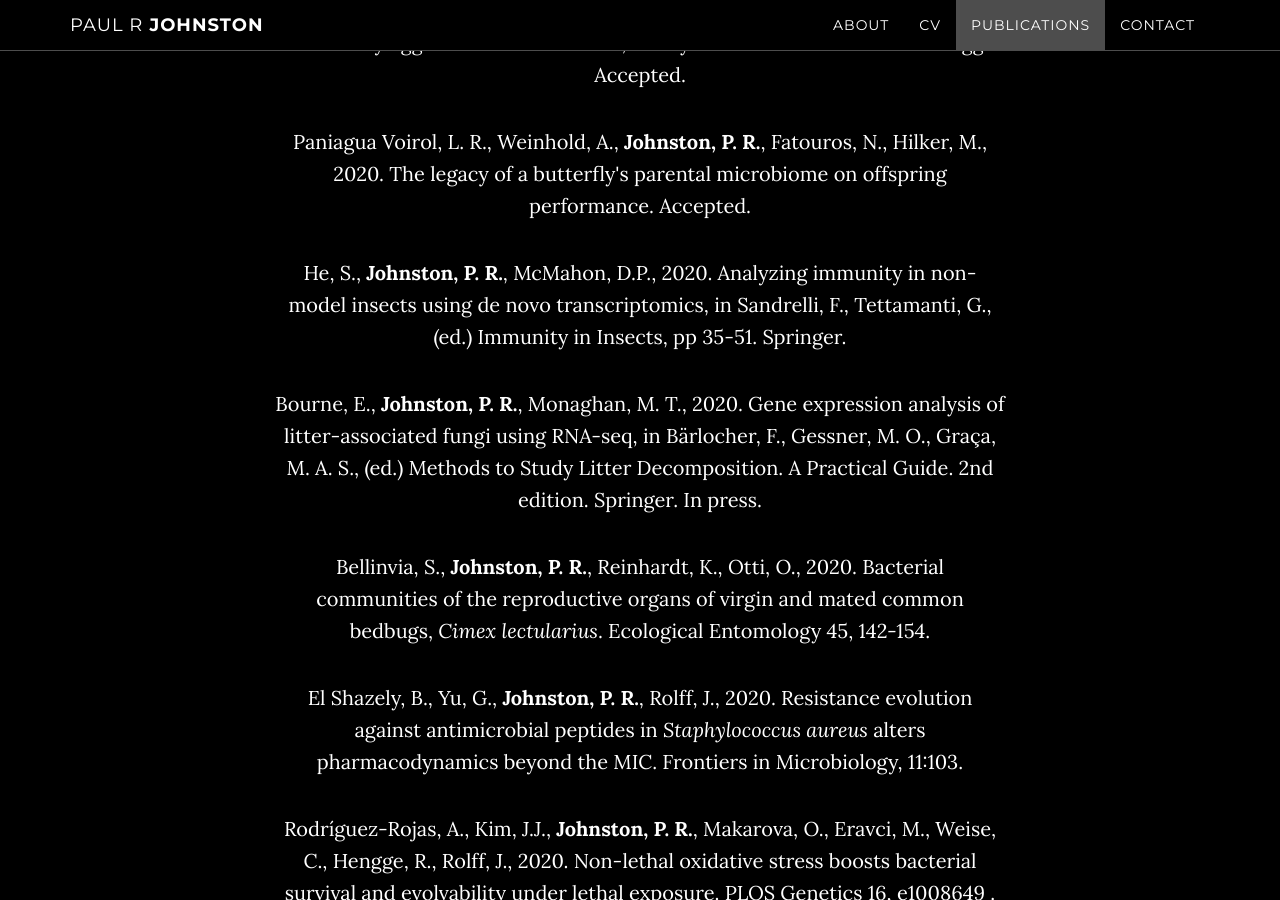
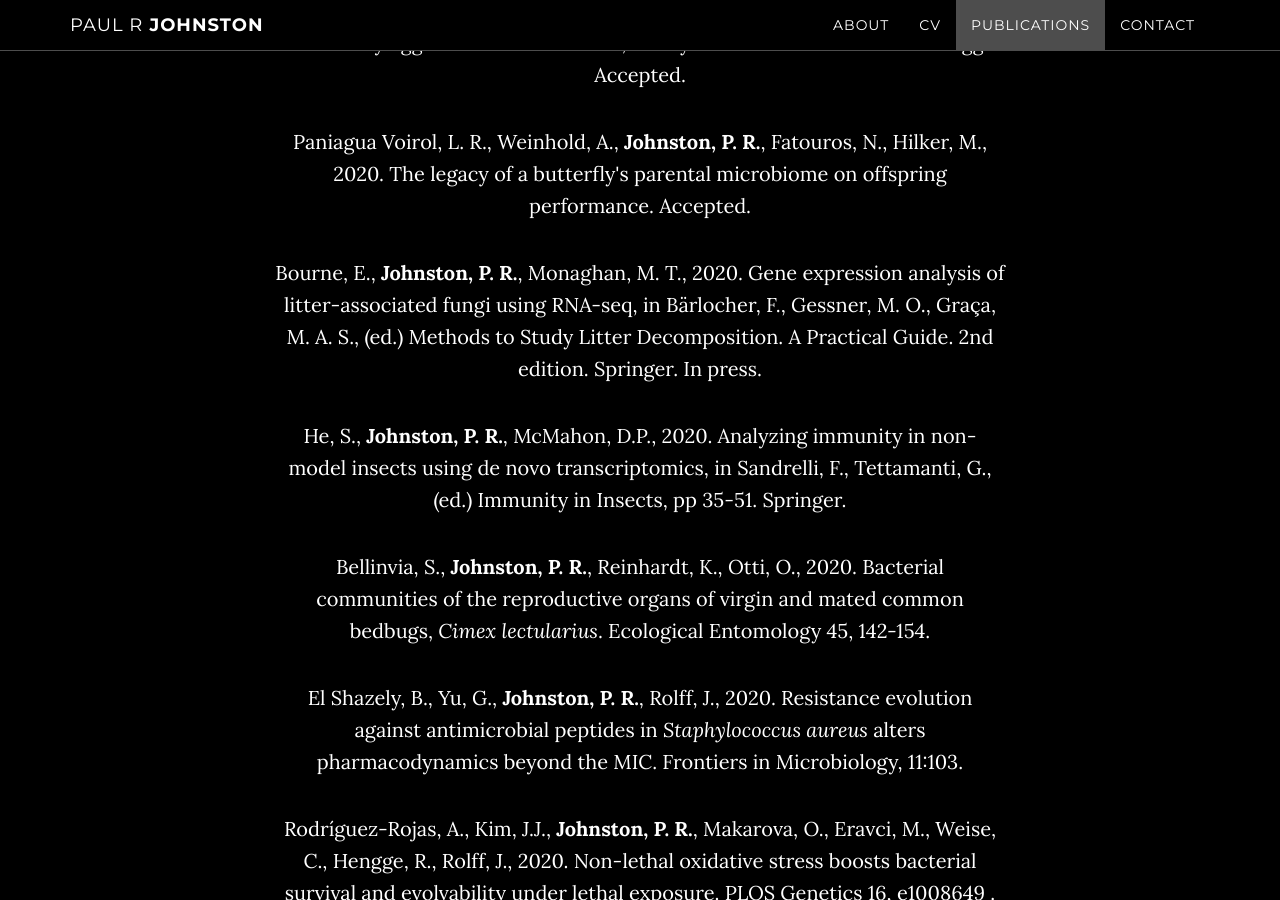
Before and after one commit to prjbio/prjbio.github.io, a Jekyll site: the page built from index.html, in a window 1280 px wide and 900 px high, scrolled down 2902 px. Built offline with Jekyll 4.4.1, drawn with Linux system fonts in a browser that asks for light colours; some web fonts are replaced; some of the changed lines change nothing that is shown.

Commit message:
pub order2

```diff
--- a/_includes/publications.html
+++ b/_includes/publications.html
@@ -12,8 +12,8 @@
 <p>Sieksmeyer, T., He, S., Kuropka, B., Weise, C., <strong>Johnston, P. R.</strong>, Rodriguez Rojas, A., McMahon, D., 2020. Eating in a losing cause: anorexia and macronutrient manipulation by a cockroach fails to boost immunity. Under review.</p>
 <p>Paniagua Voirol, L., Valsamakis, G., Lortzing, V., Weinhold, A., <strong>Johnston, P. R.</strong>, Fatouros, N., Kunze, R., Hilker, M., 2020. Plant responses to insect eggs are not induced by egg-associated microbes, but by a secretion attached to the eggs. Accepted.</p>
 <p>Paniagua Voirol, L. R., Weinhold, A., <strong>Johnston, P. R.</strong>, Fatouros, N., Hilker, M., 2020. The legacy of a butterfly's parental microbiome on offspring performance. Accepted. </p>
+<p>Bourne, E., <strong>Johnston, P. R.</strong>, Monaghan, M. T., 2020. Gene expression analysis of litter-associated fungi using RNA-seq, in Bärlocher, F., Gessner, M. O., Graça, M. A. S., (ed.) Methods to Study Litter Decomposition. A Practical Guide. 2nd edition. Springer. In press.</p>
 <p>He, S., <strong>Johnston, P. R.</strong>,  McMahon, D.P., 2020. Analyzing immunity in non-model insects using de novo transcriptomics, in Sandrelli, F., Tettamanti, G., (ed.) Immunity in Insects, pp 35-51. Springer.</p>
-<p>Bourne, E., <strong>Johnston, P. R.</strong>, Monaghan, M. T., 2020. Gene expression analysis of litter-associated fungi using RNA-seq, in Bärlocher, F., Gessner, M. O., Graça, M. A. S., (ed.) Methods to Study Litter Decomposition. A Practical Guide. 2nd edition. Springer. In press.</p>
 <p>Bellinvia, S., <strong>Johnston, P. R.</strong>, Reinhardt, K., Otti, O., 2020. Bacterial communities of the reproductive organs of virgin and mated common bedbugs, <em>Cimex lectularius</em>. Ecological Entomology 45, 142-154.</p>
 <p>El Shazely, B., Yu, G., <strong>Johnston, P. R.</strong>, Rolff, J., 2020. Resistance evolution against antimicrobial peptides in <em>Staphylococcus aureus</em> alters pharmacodynamics beyond the MIC. Frontiers in Microbiology, 11:103.</p>
 <p>Rodríguez-Rojas, A., Kim, J.J., <strong>Johnston, P. R.</strong>, Makarova, O., Eravci, M., Weise, C., Hengge, R., Rolff, J., 2020. Non-lethal oxidative stress boosts bacterial survival and evolvability under lethal exposure. PLOS Genetics 16, e1008649 .</p>
```
